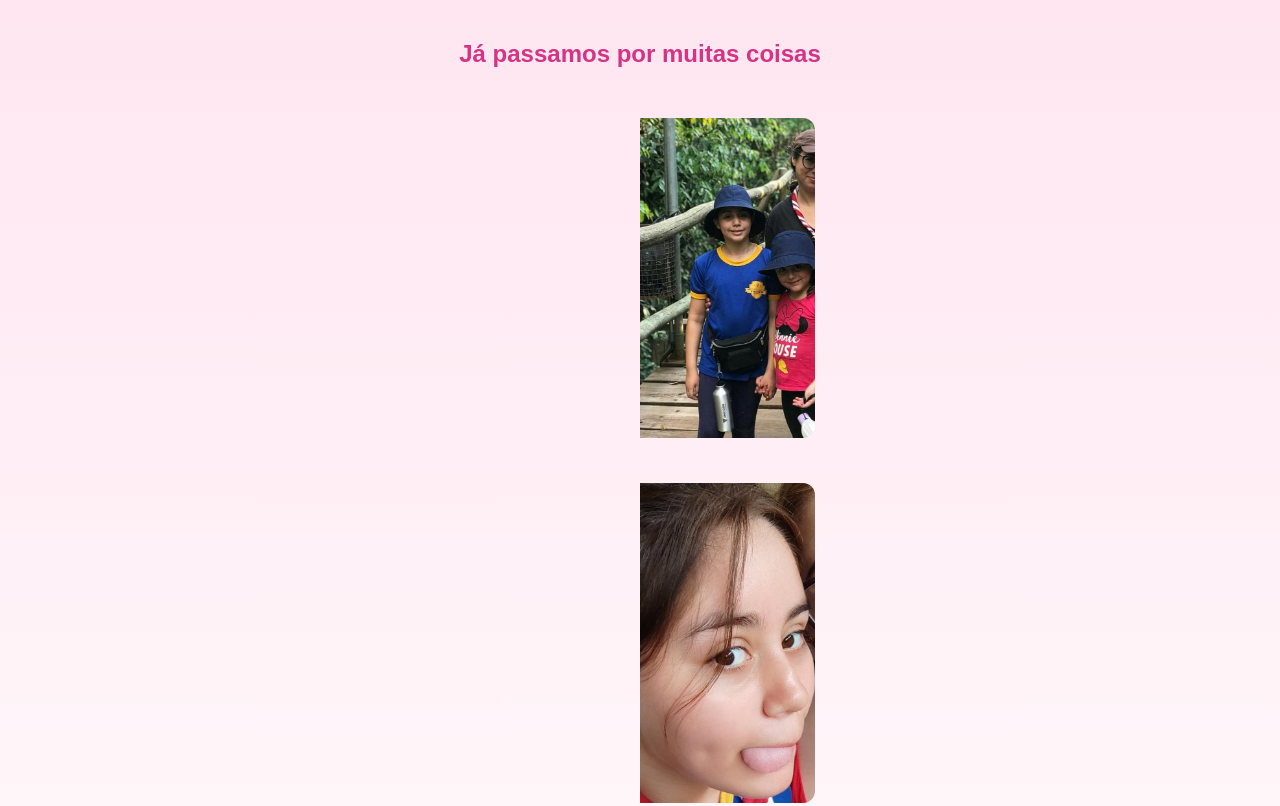
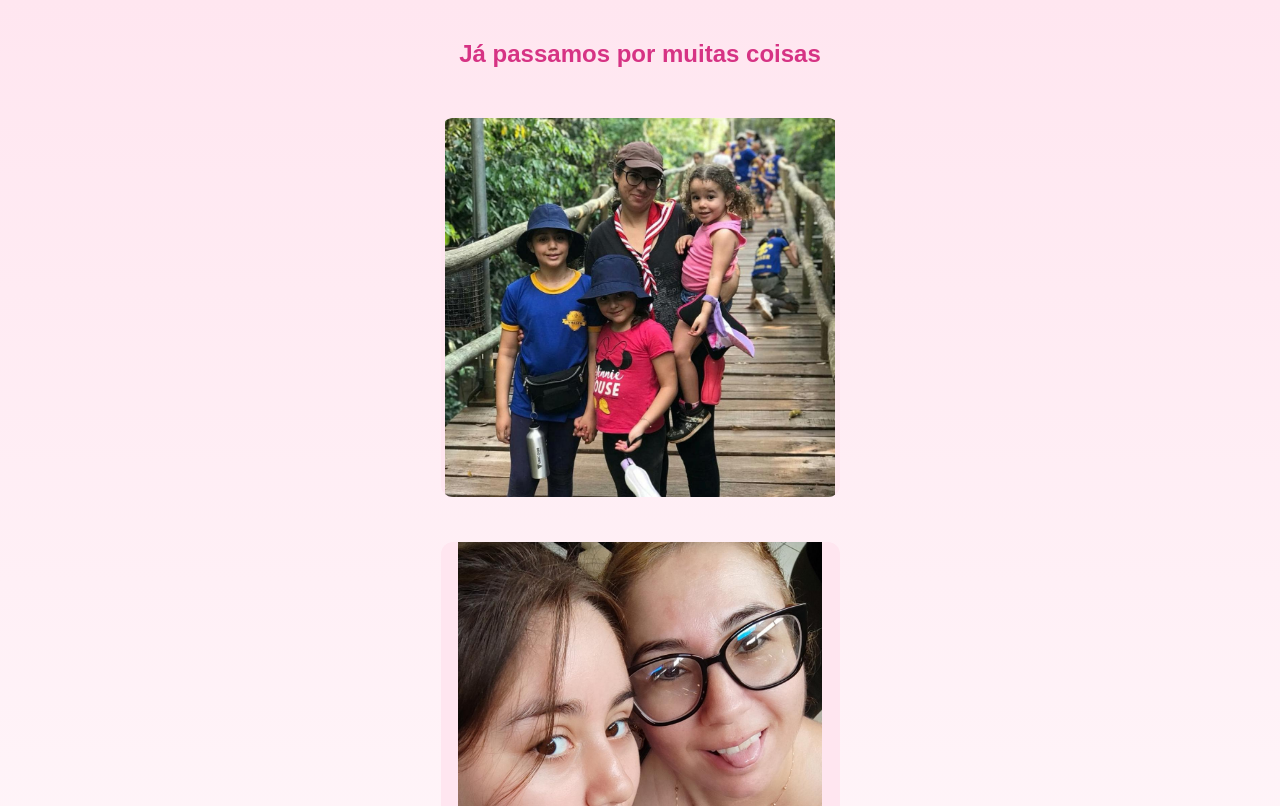
Before and after one commit to Guinemaree/DiaDasMaes, a plain HTML site: page galeria.html in a window 1280 px wide. Shown: the top 806 px of the page. Drawn offline with Linux system fonts and the light colour scheme.

Commit message:
Refactor style.css for improved layout and animations

```diff
--- a/style.css
+++ b/style.css
@@ -80,28 +80,32 @@ button:active {
 
 .card-carousel {
   width: 95%;
-  max-width: 350px;
+  max-width: 420px;
 
-  height: 320px; /* 🔥 AUMENTADO PARA MOBILE */
+  aspect-ratio: 1000 / 950; /* mantém proporção da sua imagem */
 
   margin: 15px auto;
   overflow: hidden;
   border-radius: 12px;
+
   position: relative;
+  background: #ffe6f0;
 }
 
-/* imagens empilhadas */
 .card-carousel img {
-  position: absolute;
   width: 100%;
   height: 100%;
-  object-fit: cover;
+
+  object-fit: contain; /* 🔥 ESSENCIAL: não corta a imagem */
+
+  position: absolute;
+  top: 0;
+  left: 0;
 
   transition: opacity 0.8s ease;
   opacity: 1;
 }
 
-/* fade */
 .card-carousel img.fade-out {
   opacity: 0;
 }
```
